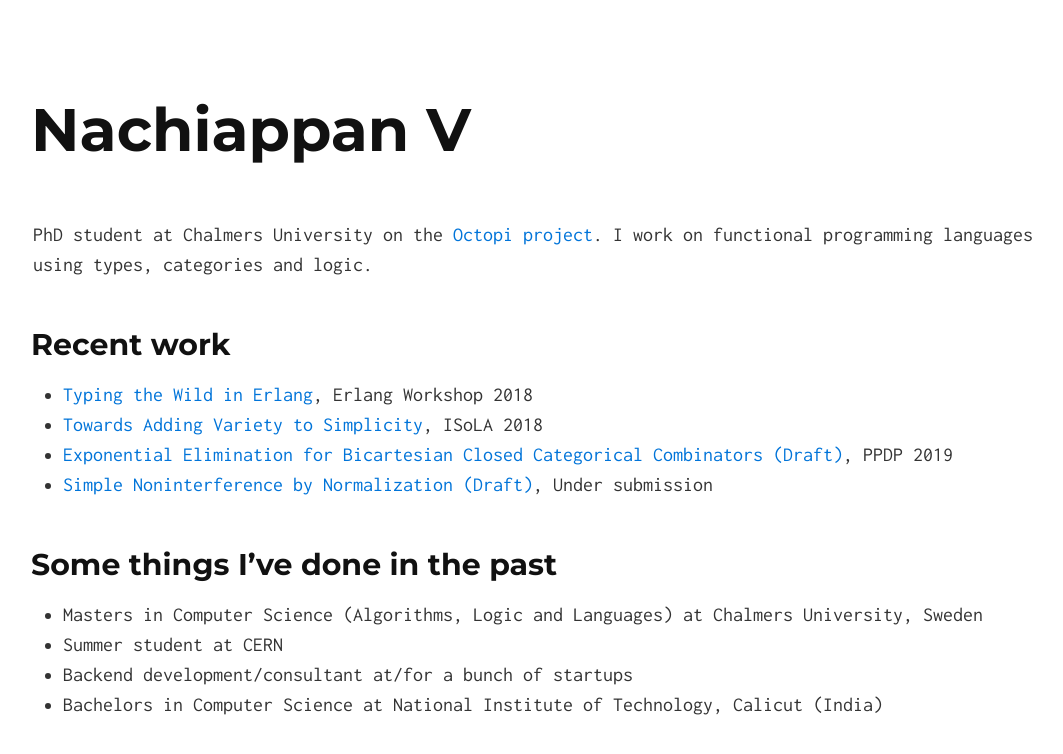
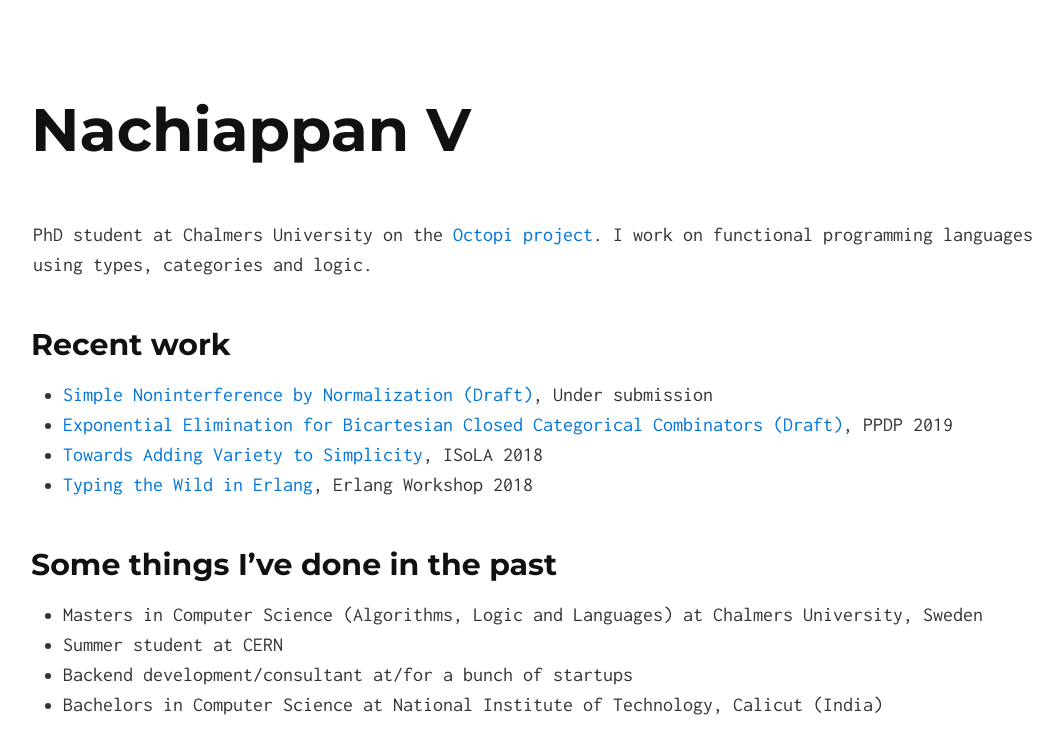
Before and after one commit to nachivpn/nachivpn.github.io, a Jekyll site: the page built from index.md, in a window 1280 px wide. Shown: the top 754 px of the page, without its empty margins (107-1170 px from the left). Built offline with Jekyll 4.4.1, drawn with Linux system fonts in a browser that asks for light colours.

Commit message:
reverse order of papers

```diff
--- a/index.md
+++ b/index.md
@@ -6,10 +6,10 @@ PhD student at Chalmers University on the [Octopi project](https://octopi.chalme
 
 ## Recent work
 
+* [Simple Noninterference by Normalization (Draft)](nibnbe.pdf), Under submission
+* [Exponential Elimination for Bicartesian Closed Categorical Combinators (Draft)](expelim.pdf), PPDP 2019
+* [Towards Adding Variety to Simplicity](variety.pdf), ISoLA 2018
 * [Typing the Wild in Erlang](ew18.pdf), Erlang Workshop 2018
-* [Towards Adding Variety to Simplicity](variety.pdf), ISoLA 2018
-* [Exponential Elimination for Bicartesian Closed Categorical Combinators (Draft)](expelim.pdf), PPDP 2019
-* [Simple Noninterference by Normalization (Draft)](nibnbe.pdf), Under submission
 
 ## Some things I've done in the past
 * Masters in Computer Science (Algorithms, Logic and Languages) at Chalmers University, Sweden
```
